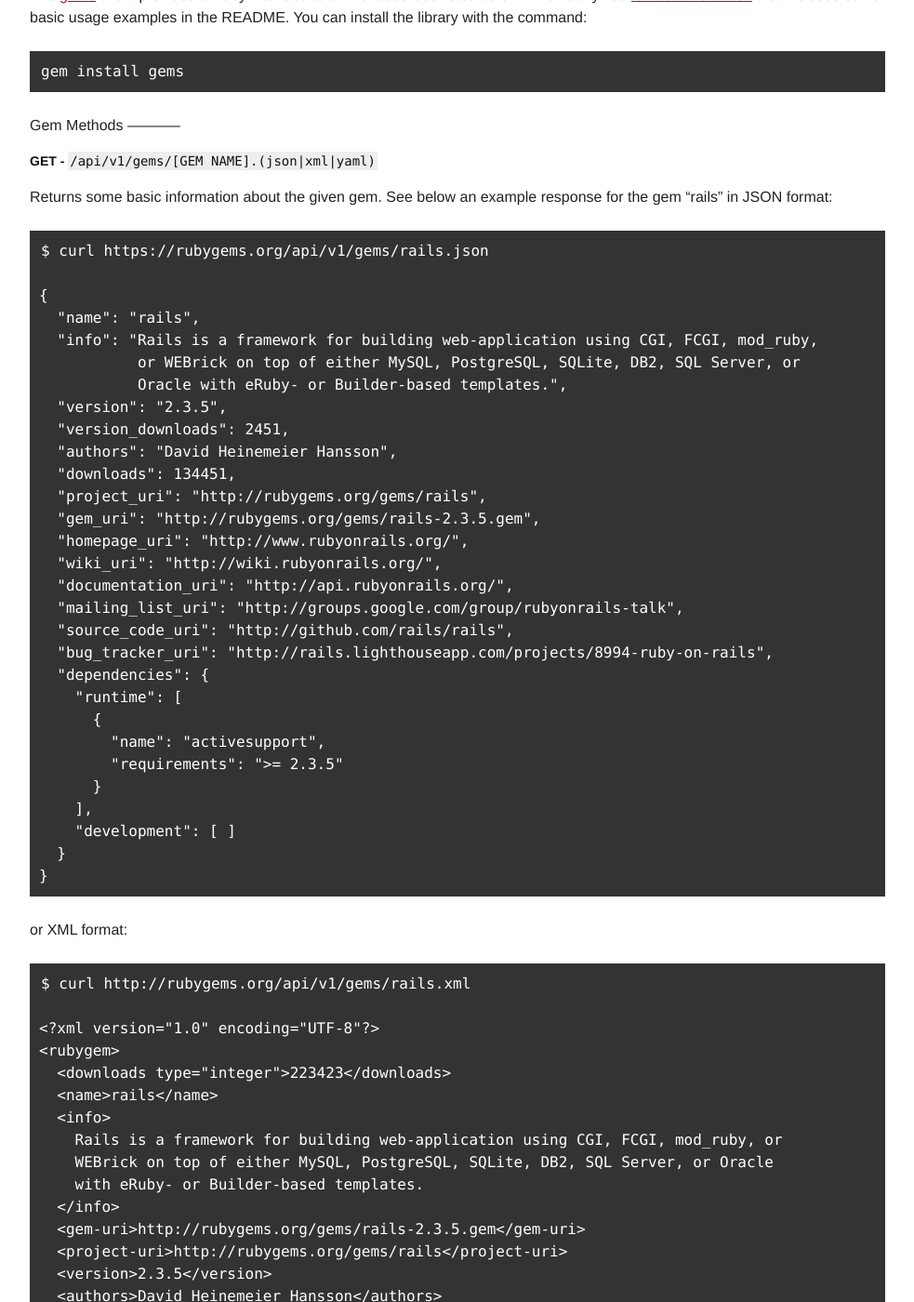
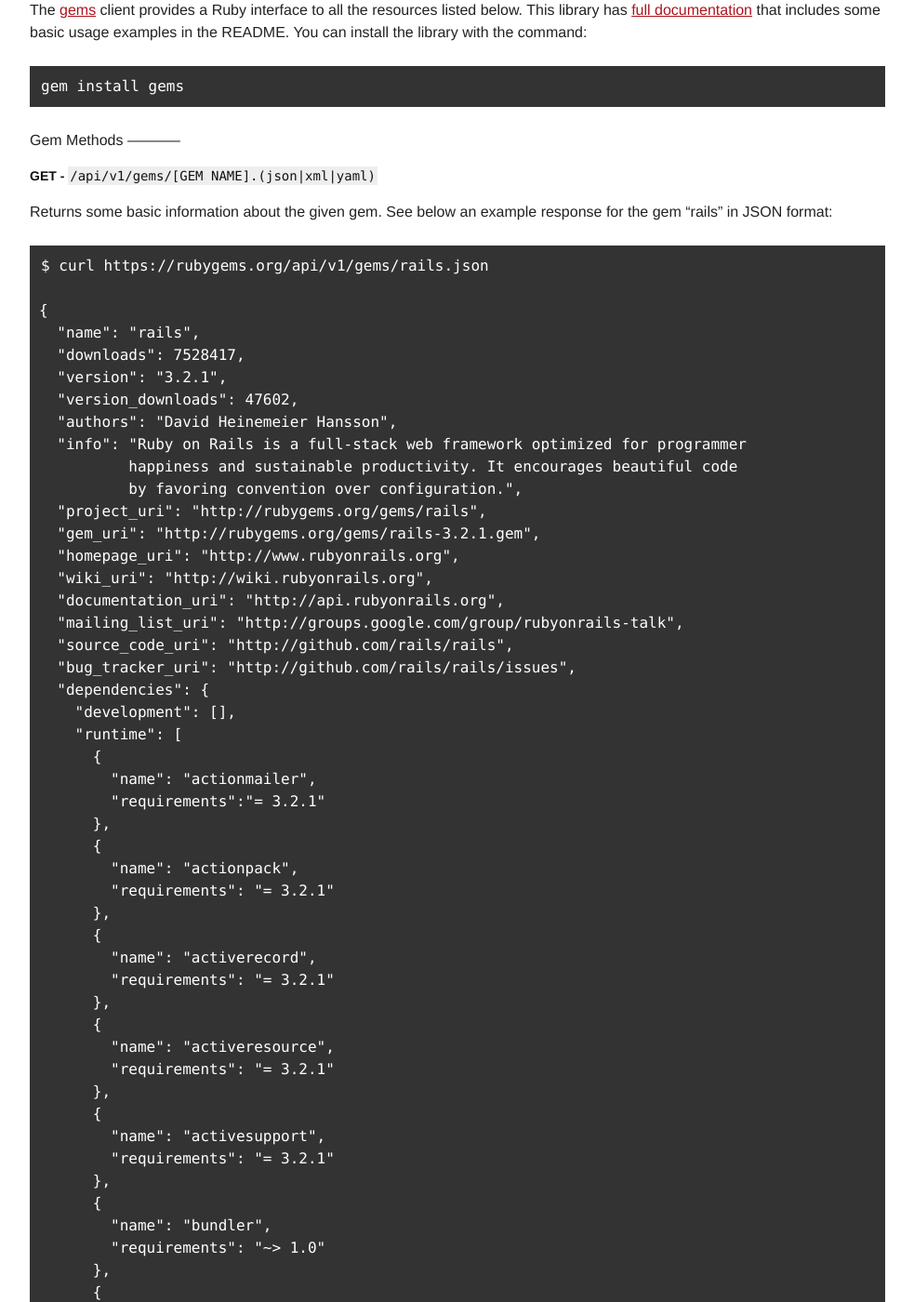
Before and after one commit to radar/guides, a Jekyll site: the page built from rubygems-org-api.md, in a window 1280 px wide and 1400 px high, scrolled down 813 px. Shown: the whole window at 93% size, without its empty margins (148-1131 px from the left). Built offline with Jekyll 4.4.1, drawn with Linux system fonts in a browser that asks for light colours; some of the changed text lies outside the part shown.

Commit message:
light editing pass over API page

```diff
--- a/rubygems-org-api.md
+++ b/rubygems-org-api.md
@@ -57,30 +57,55 @@ Returns some basic information about the given gem. See below an example respons
 
     {
       "name": "rails",
-      "info": "Rails is a framework for building web-application using CGI, FCGI, mod_ruby,
-               or WEBrick on top of either MySQL, PostgreSQL, SQLite, DB2, SQL Server, or
-               Oracle with eRuby- or Builder-based templates.",
-      "version": "2.3.5",
-      "version_downloads": 2451,
+      "downloads": 7528417,
+      "version": "3.2.1",
+      "version_downloads": 47602,
       "authors": "David Heinemeier Hansson",
-      "downloads": 134451,
+      "info": "Ruby on Rails is a full-stack web framework optimized for programmer
+              happiness and sustainable productivity. It encourages beautiful code
+              by favoring convention over configuration.",
       "project_uri": "http://rubygems.org/gems/rails",
-      "gem_uri": "http://rubygems.org/gems/rails-2.3.5.gem",
-      "homepage_uri": "http://www.rubyonrails.org/",
-      "wiki_uri": "http://wiki.rubyonrails.org/",
-      "documentation_uri": "http://api.rubyonrails.org/",
+      "gem_uri": "http://rubygems.org/gems/rails-3.2.1.gem",
+      "homepage_uri": "http://www.rubyonrails.org",
+      "wiki_uri": "http://wiki.rubyonrails.org",
+      "documentation_uri": "http://api.rubyonrails.org",
       "mailing_list_uri": "http://groups.google.com/group/rubyonrails-talk",
       "source_code_uri": "http://github.com/rails/rails",
-      "bug_tracker_uri": "http://rails.lighthouseapp.com/projects/8994-ruby-on-rails",
+      "bug_tracker_uri": "http://github.com/rails/rails/issues",
       "dependencies": {
+        "development": [],
         "runtime": [
           {
+            "name": "actionmailer",
+            "requirements":"= 3.2.1"
+          },
+          {
+            "name": "actionpack",
+            "requirements": "= 3.2.1"
+          },
+          {
+            "name": "activerecord",
+            "requirements": "= 3.2.1"
+          },
+          {
+            "name": "activeresource",
+            "requirements": "= 3.2.1"
+          },
+          {
             "name": "activesupport",
-            "requirements": ">= 2.3.5"
+            "requirements": "= 3.2.1"
+          },
+          {
+            "name": "bundler",
+            "requirements": "~> 1.0"
+          },
+          {
+            "name": "railties",
+            "requirements": "= 3.2.1"
           }
-        ],
-        "development": [ ]
+        ]
       }
+    }
     }
 
 or XML format:
@@ -89,30 +114,52 @@ or XML format:
 
     <?xml version="1.0" encoding="UTF-8"?>
     <rubygem>
-      <downloads type="integer">223423</downloads>
       <name>rails</name>
-      <info>
-        Rails is a framework for building web-application using CGI, FCGI, mod_ruby, or
-        WEBrick on top of either MySQL, PostgreSQL, SQLite, DB2, SQL Server, or Oracle
-        with eRuby- or Builder-based templates.
-      </info>
-      <gem-uri>http://rubygems.org/gems/rails-2.3.5.gem</gem-uri>
+      <downloads type="integer">7528499</downloads>
+      <version>3.2.1</version>
+      <version-downloads type="integer">47633</version-downloads>
+      <authors>David Heinemeier Hansson</authors>
+      <info>Ruby on Rails is a full-stack web framework optimized for programmer happiness and
+        sustainable productivity. It encourages beautiful code by favoring convention over
+        configuration.</info>
       <project-uri>http://rubygems.org/gems/rails</project-uri>
-      <version>2.3.5</version>
-      <authors>David Heinemeier Hansson</authors>
-      <version-downloads type="integer">141363</version-downloads>
-      <homepage-uri>http://www.rubyonrails.org/</homepage-uri>
-      <wiki-uri>http://wiki.rubyonrails.org/</wiki-uri>
-      <documentation-uri>http://api.rubyonrails.org/</documentation-uri>
+      <gem-uri>http://rubygems.org/gems/rails-3.2.1.gem</gem-uri>
+      <homepage-uri>http://www.rubyonrails.org</homepage-uri>
+      <wiki-uri>http://wiki.rubyonrails.org</wiki-uri>
+      <documentation-uri>http://api.rubyonrails.org</documentation-uri>
       <mailing-list-uri>http://groups.google.com/group/rubyonrails-talk</mailing-list-uri>
       <source-code-uri>http://github.com/rails/rails</source-code-uri>
-      <bug-tracker-uri>http://rails.lighthouseapp.com/projects/8994-ruby-on-rails</bug-tracker-uri>
+      <bug-tracker-uri>http://github.com/rails/rails/issues</bug-tracker-uri>
       <dependencies>
         <development type="array"/>
         <runtime type="array">
           <dependency>
+            <name>actionmailer</name>
+            <requirements>= 3.2.1</requirements>
+          </dependency>
+          <dependency>
+            <name>actionpack</name>
+            <requirements>= 3.2.1</requirements>
+          </dependency>
+          <dependency>
+            <name>activerecord</name>
+            <requirements>= 3.2.1</requirements>
+          </dependency>
+          <dependency>
+            <name>activeresource</name>
+            <requirements>= 3.2.1</requirements>
+          </dependency>
+          <dependency>
             <name>activesupport</name>
-            <requirements>&gt;= 2.3.5</requirements>
+            <requirements>= 3.2.1</requirements>
+          </dependency>
+          <dependency>
+            <name>bundler</name>
+            <requirements>~&gt; 1.0</requirements>
+          </dependency>
+          <dependency>
+            <name>railties</name>
+            <requirements>= 3.2.1</requirements>
           </dependency>
         </runtime>
       </dependencies>
@@ -171,7 +218,7 @@ Update a previously yanked gem back into RubyGems.org's index. Platform is optio
 
 ### GET - `/api/v1/gems/latest`
 
-Pulls the 50 newest first-version gems added to RubyGems.org. Returns an array of the XML or JSON representation of the gems.
+Pulls the 50 gems most recently added to RubyGems.org (for the first time). Returns an array of the XML or JSON representation of the gems.
 
     $ curl 'https://rubygems.org/api/v1/gems/latest.json'
 
@@ -274,7 +321,7 @@ as well as the total number of downloads for the specified version.
 ### GET - `/api/v1/versions/[GEM NAME]-[GEM VERSION]/downloads.(json|yaml)`
 
 Returns an object containing the number of downloads by day for a particular
-gem version for 90 days of data.
+gem version over the past 90 days.
 
     $ curl https://rubygems.org/api/v1/versions/coulda-0.6.3/downloads.json
 
```
Also changed, not shown: other parts of rubygems-org-api.md (+8 -8 lines).
